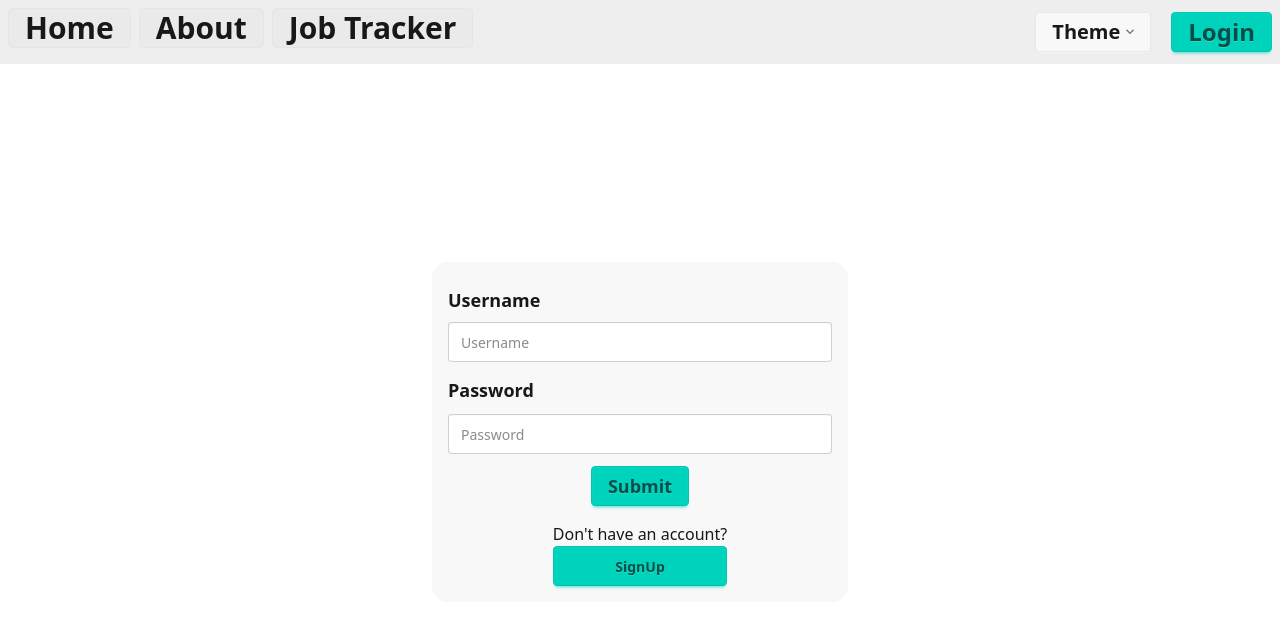
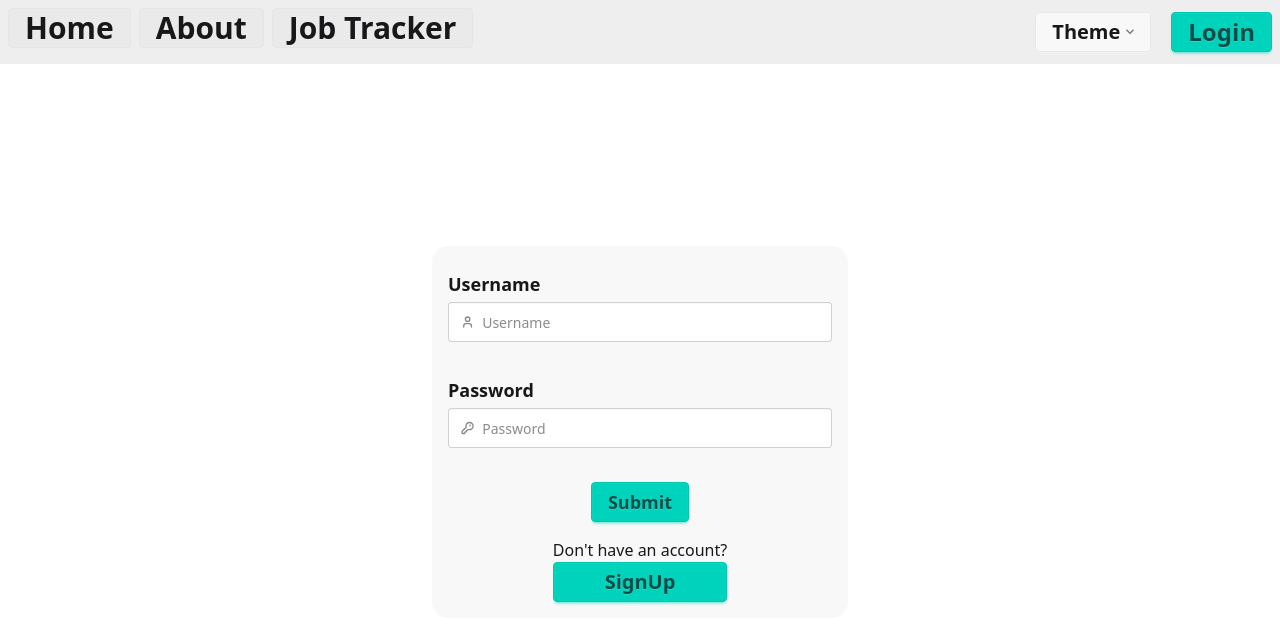
Before and after one commit to Julio-N-Coder/Job-Tracker, a React (Vite) app in the folder FrontEnd/: page /login in a window 1280 px wide. Shown: the top 644 px of the page. Built offline with nearby package versions, Linux system fonts and the light colour scheme.

Commit message:
auth routes signup and login user

```diff
--- a/FrontEnd/src/auth-pages/AuthLayout.tsx
+++ b/FrontEnd/src/auth-pages/AuthLayout.tsx
@@ -1,17 +1,138 @@
 import { NavLink } from "react-router";
+import { useNavigate } from "react-router";
+import { FormEvent, ChangeEvent, useState } from "react";
 
 export default function AuthLayout({ type }: { type: string }) {
+  let navigation = useNavigate();
+  const BACKEND_URL = import.meta.env.VITE_BACKEND_URL;
+  let [formData, setFormData] = useState({
+    username: "",
+    password: "",
+  });
+  let [isSubmiting, setIsSubmiting] = useState(false);
+
+  function handleChangeEvent(event: ChangeEvent<HTMLInputElement>) {
+    const type = event.currentTarget.id;
+    const value = event.currentTarget.value;
+
+    setFormData({
+      ...formData,
+      [type]: value,
+    });
+  }
+
+  function validateData(): boolean {
+    const username = formData.username;
+    const password = formData.password;
+    if (!username || username.length < 3 || username.length > 30) {
+      console.error("Username not Valid");
+      toggleSubmitState();
+      return false;
+    }
+    if (!password || password.length < 2 || password.length > 100) {
+      console.error("Password not Valid");
+      toggleSubmitState();
+      return false;
+    }
+
+    return true;
+  }
+
+  function toggleSubmitState() {
+    setIsSubmiting((prevState) => !prevState);
+    document.getElementById("authPageLink")?.classList.toggle("btn-disabled");
+  }
+
+  async function handleSubmit(event: FormEvent<HTMLFormElement>) {
+    event.preventDefault();
+    toggleSubmitState();
+
+    if (!validateData()) return;
+
+    let response: Response;
+    try {
+      response = await fetch(`${BACKEND_URL}/api/auth/${type}`, {
+        method: "POST",
+        headers: {
+          "Content-Type": "application/json",
+        },
+        body: JSON.stringify(formData),
+      });
+
+      if (!response.ok) {
+        console.error("Failed. Reason: ", await response.text());
+        toggleSubmitState();
+        return;
+      }
+
+      localStorage.token = await response.text();
+      console.log(localStorage.token);
+
+      navigation("/jobs-page");
+    } catch (e: any) {
+      console.log("Error: ", e.message);
+      toggleSubmitState();
+    }
+  }
+
   return (
-    <div className="flex flex-grow flex-col gap-8 justify-center items-center">
+    <div className="flex flex-grow flex-col gap-8 justify-center items-center relative">
       <div className="bg-base-200 p-4 rounded-2xl flex flex-col items-center gap-4">
-        <form className="flex flex-col items-center">
-          <fieldset className="fieldset">
-            <legend className="fieldset-legend text-lg">Username</legend>
-            <input type="input" className="input w-96" placeholder="Username" />
-            <legend className="fieldset-legend text-lg">Password</legend>
-            <input type="text" className="input w-96" placeholder="Password" />
+        <form onSubmit={handleSubmit} className="flex flex-col items-center">
+          <fieldset>
+            <div>
+              <label htmlFor="username">
+                <legend className="fieldset-legend text-lg">Username</legend>
+              </label>
+              <label className="input validator w-96" id="username-label">
+                <UserSvg />
+                <input
+                  type="input"
+                  id="username"
+                  required
+                  minLength={3}
+                  maxLength={30}
+                  placeholder="Username"
+                  onChange={handleChangeEvent}
+                />
+              </label>
+              <div className="validator-hint">Must be 3 to 30 characters</div>
+            </div>
+            <div>
+              <label htmlFor="password">
+                <legend className="fieldset-legend text-lg">Password</legend>
+              </label>
+              {/* password input */}
+              <label className="input validator w-96" id="password-label">
+                <KeySvg />
+                <input
+                  type="password"
+                  id="password"
+                  placeholder="Password"
+                  required
+                  minLength={2}
+                  maxLength={100}
+                  onChange={handleChangeEvent}
+                />
+              </label>
+              <div className="validator-hint">Must be 2 to 100 characters</div>
+            </div>
           </fieldset>
-          <button className="btn btn-accent mt-2 text-lg">Submit</button>
+          <button
+            type="submit"
+            id="submit-button"
+            className="btn btn-accent mt-2 text-lg"
+            disabled={isSubmiting}
+          >
+            {isSubmiting ? (
+              <>
+                <span className="loading loading-spinner"></span>
+                <span>Submitting</span>
+              </>
+            ) : (
+              "Submit"
+            )}
+          </button>
         </form>
         <div className="flex flex-col">
           {type === "signup" ? (
@@ -20,8 +141,9 @@ export default function AuthLayout({ type }: { type: string }) {
             <p>Don't have an account?</p>
           )}
           <NavLink
+            id="authPageLink"
             to={type == "signup" ? "/login" : "/signup"}
-            className="btn btn-accent"
+            className="btn btn-accent text-xl"
           >
             {type == "signup" ? "Login" : "SignUp"}
           </NavLink>
@@ -30,3 +152,45 @@ export default function AuthLayout({ type }: { type: string }) {
     </div>
   );
 }
+
+function KeySvg() {
+  return (
+    <svg
+      className="h-[1em] opacity-50"
+      xmlns="http://www.w3.org/2000/svg"
+      viewBox="0 0 24 24"
+    >
+      <g
+        strokeLinejoin="round"
+        strokeLinecap="round"
+        strokeWidth="2.5"
+        fill="none"
+        stroke="currentColor"
+      >
+        <path d="M2.586 17.414A2 2 0 0 0 2 18.828V21a1 1 0 0 0 1 1h3a1 1 0 0 0 1-1v-1a1 1 0 0 1 1-1h1a1 1 0 0 0 1-1v-1a1 1 0 0 1 1-1h.172a2 2 0 0 0 1.414-.586l.814-.814a6.5 6.5 0 1 0-4-4z"></path>
+        <circle cx="16.5" cy="7.5" r=".5" fill="currentColor"></circle>
+      </g>
+    </svg>
+  );
+}
+
+function UserSvg() {
+  return (
+    <svg
+      className="h-[1em] opacity-50"
+      xmlns="http://www.w3.org/2000/svg"
+      viewBox="0 0 24 24"
+    >
+      <g
+        strokeLinejoin="round"
+        strokeLinecap="round"
+        strokeWidth="2.5"
+        fill="none"
+        stroke="currentColor"
+      >
+        <path d="M19 21v-2a4 4 0 0 0-4-4H9a4 4 0 0 0-4 4v2"></path>
+        <circle cx="12" cy="7" r="4"></circle>
+      </g>
+    </svg>
+  );
+}
```
